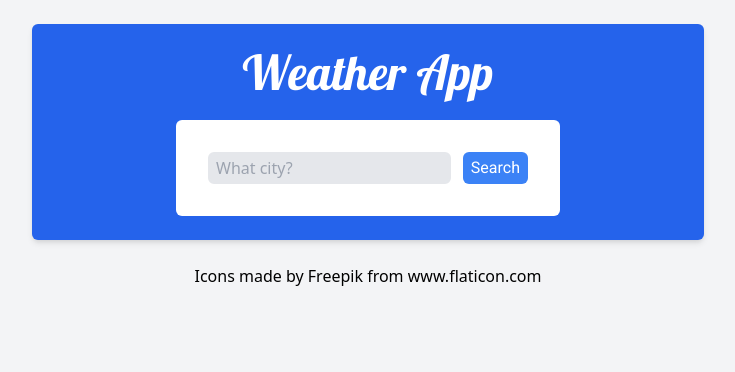
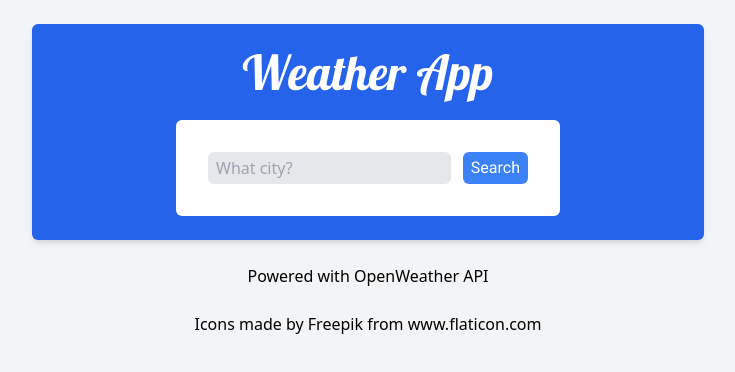
Before and after one commit to bardenHa/weather-app, a React (Create React App) app: page / in a window 1280 px wide. Shown: the top 372 px of the page, without its empty margins (272-1007 px from the left). Built offline with nearby package versions, Linux system fonts and the light colour scheme.

Commit message:
Added openweather api to Credits

```diff
--- a/src/components/Credit.jsx
+++ b/src/components/Credit.jsx
@@ -3,6 +3,13 @@ import React, { Component } from "react";
 class Credit extends Component {
   render() {
     return (
+      <div>
+        <div className="text-center my-6">
+          Powered with{" "}
+          <a href={"https://openweathermap.org/api"} title="OpenWeather API">
+            OpenWeather API
+          </a>
+        </div>
         <div className="text-center my-6">
           Icons made by{" "}
           <a href={"https://www.freepik.com"} title="Freepik">
@@ -13,6 +20,7 @@ class Credit extends Component {
             www.flaticon.com
           </a>
         </div>
+      </div>
     );
   }
 }
```
Lines whose indentation alone changed are shown as unchanged.
